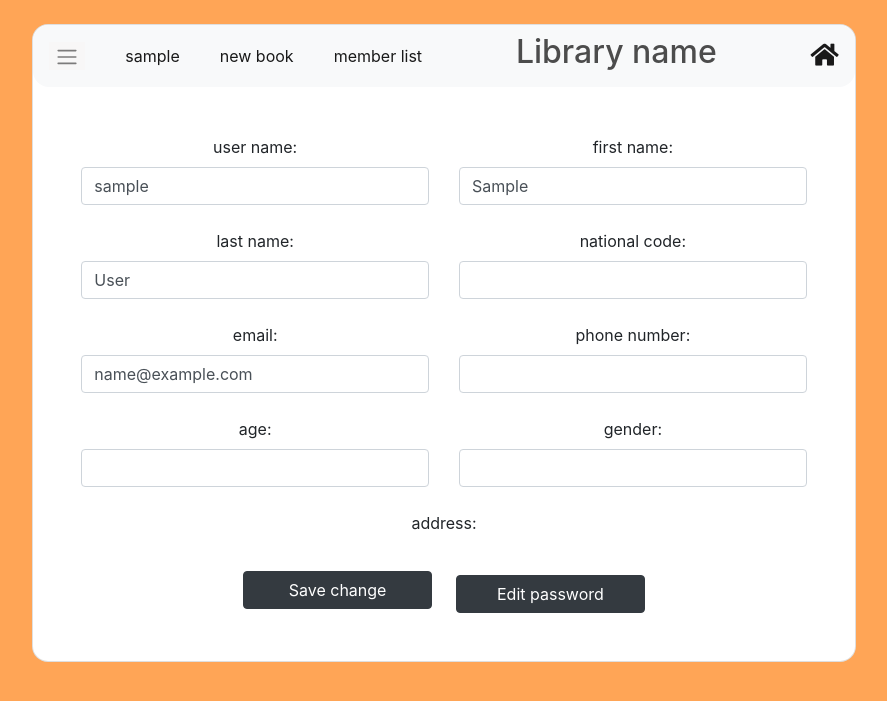
After one commit to fereshtehAhmadi/Library-management, a Django app: page /account/ in a window 1280 px wide. The commit adds this page. Shown: the top 701 px of the page, without its empty margins (196-1083 px from the left). Run offline with Django 3.2, Linux system fonts and the light colour scheme; the visitor is signed in with stand-in values (Sample User, id 1); some libraries are stand-ins or nearby versions.

Commit message:
edit account

```diff
--- a/accounts/forms.py
+++ b/accounts/forms.py
@@ -26,6 +26,36 @@ class UserRegisterationForm(forms.ModelForm):
         return cd['password2']
 
 
+class UpdateUserForm(forms.ModelForm):
+    username = forms.CharField()
+    email = forms.EmailField()
+    first_name = forms.CharField()
+    last_name = forms.CharField()
+    password = forms.CharField()
+    password2 = forms.CharField()
+    class Meta:
+        model = User
+        fields = ('username', 'email', 'first_name', 'last_name')
+
+    def clean_password2(self):
+        cd = self.cleaned_data
+        if cd['password'] != cd['password2']:
+            raise forms.ValidationError('Passwords don\'t match.')
+        return cd['password2']
+
+
+
+
+class ProfileForm(forms.ModelForm):
+    address = forms.Textarea()
+    national_code = forms.IntegerField(required=True)
+    age = forms.IntegerField(required=True)
+    phone_number = forms.IntegerField(required=True)
+
+    class Meta:
+        model = Profile
+        fields = ('phone_number', 'address', 'age', 'gender', 'national_code')
+
 
 # class CreateUserForm(UserCreationForm):
 #     password2 = forms.CharField(label='Confirm password', widget=forms.PasswordInput(attrs={'class': 'form-control'}))
--- a/accounts/urls.py
+++ b/accounts/urls.py
@@ -5,5 +5,6 @@ urlpatterns = [
     path('', views.home, name='home'),
     path('login/', views.login_user, name='login_user'),
     path('register/', views.register, name='register'),
+    path('account/', views.account, name='account'),
     path('logout/', views.logout_user, name='logout_user'),
 ]
--- a/accounts/views.py
+++ b/accounts/views.py
@@ -3,9 +3,25 @@ from accounts.models import Profile
 from django.contrib.auth.models import User
 from django.contrib.auth import authenticate, login, logout
 from django.contrib.auth.decorators import login_required
-from accounts.forms import UserRegisterationForm
+from accounts.forms import UserRegisterationForm, UpdateUserForm, ProfileForm
 from django.contrib import messages
 
+
+@login_required(login_url='login')
+def account(request):
+    if request.method == 'POST':
+        user_form = UpdateUserForm(request.POST, instance=request.user)
+        profile = ProfileForm(request.POST, instance=request.user)
+        if user_form.is_valid() and profile.is_valid():
+            edit_user = user_form.save(commit=False)
+            edit_user.set_password(user_form.cleaned_data['password'])
+            edit_user.save()
+            obj = Profile.objects.get(user= edit_user)
+            n = Profile(profile, user= obj)
+            n.save()
+    user_form = UpdateUserForm(request.POST, instance=request.user)
+    profile = ProfileForm(request.POST, instance=request.user)
+    return render(request, 'accounts/account.html', {'edit': user_form, 'profile': profile})
 
 
 def register(request):
@@ -47,4 +63,4 @@ def logout_user(request):
 
 
 def home(request):
-    return render(request, 'home.html')
+    return render(request, 'index.html')
--- a/library_managment/settings.py
+++ b/library_managment/settings.py
@@ -38,6 +38,7 @@ INSTALLED_APPS = [
     'django.contrib.sessions',
     'django.contrib.messages',
     'django.contrib.staticfiles',
+    'widget_tweaks',
 
     'accounts',
     'books',
--- /dev/null
+++ b/template/accounts/account.html
@@ -0,0 +1,132 @@
+{% extends 'base.html' %}
+
+{% block title %} account {% endblock %}
+{% block style %}
+<style>
+  body{
+    background-color: #ffa556;
+  }
+  .dropbtn {
+      border: none;
+      cursor: pointer;
+  }
+
+  .dropdown {
+      position: relative;
+      display: inline-block;
+  }
+
+  .dropdown-content {
+      width: 200px;
+      display: none;
+      position: absolute;
+      right: 0;
+      background-color: #f5f9f9;
+  }
+
+  .dropdown-content a {
+      color: black;
+      padding: 12px 16px;
+      text-decoration: none;
+      display: block;
+  }
+
+  .dropdown-content a:hover {background-color: #f1f1f1}
+
+  .dropdown:hover .dropdown-content {
+      display: block;
+  }
+  #menu{
+    background-color: rgb(248, 247, 247);
+  }
+  #add{
+    background-color: rgb(248, 247, 247);
+    margin-left: 20px;
+    border: none;
+  }
+  a{
+    text-decoration: none;
+}
+</style>
+{% endblock %}
+
+{% block content %}
+  <div class="container py-4 col-8">
+    <div class="row d-flex justify-content-center align-items-center">
+      <div class="col-12">
+        <div class="card shadow-2-strong" style="border-radius: 1rem;">
+          <!-- navbarText -->
+          {% include '../tem/navbar2.html' %}
+
+          <div class="card-body p-5 text-center">
+            <form method="post">
+
+                {% load widget_tweaks %}
+
+                {% csrf_token %}
+                <div class="form-outline">
+
+                    <div class="row mb-4">
+                        <div class="col">
+                          <label for="firstname">user name:</label>
+                          {% render_field edit.username class="form-control" value=user.username type="text" %}
+                        </div>
+                        <div class="col">
+                          <label for="lastname">first name:</label>
+                          {% render_field edit.first_name class="form-control" value=user.first_name type="text" %}
+                      </div>
+                    </div>
+
+                <div class="row mb-4">
+                  <div class="col">
+                    <label for="firstname">last name:</label>
+                    {% render_field edit.last_name class="form-control" value=user.last_name type="text"  %}
+                </div>
+                  <div class="col">
+                    <label for="lastname">national code:</label>
+                    {% render_field profile.national_code class="form-control"  type="text"  %}
+                </div>
+                </div>
+
+                <div class="row mb-4">
+                    <div class="col">
+                      <label for="email">email:</label>
+                      {% render_field edit.email class="form-control" value=user.email type="email"  %}
+                    </div>
+                    <div class="col">
+                      <label for="firstname">phone number:</label>
+                      {% render_field profile.phone_number class="form-control"  type="text"  %}
+                    </div>
+                  </div>
+
+                <div class="row mb-4">
+                    <div class="col">
+                      <label for="email">age:</label>
+                      {% render_field profile.age class="form-control"  type="text"  %}
+                    </div>
+                    <div class="col">
+                      <label for="firstname">gender:</label>
+                      {% render_field profile.national_code class="form-control"  type="text"  %}
+                    </div>
+                </div>
+
+                <div class="form-outline mb-4">
+                  <label for="address">address:</label>
+                  {% render_field edit.address class="form-control" rows="3" %}
+                </div>
+
+                <div class="row justify-content-center align-items-center">
+                <button class="btn btn-dark btn-md btn-block col-3" type="submit">Save change</button>
+                <a href="" class="btn btn-dark btn-md btn-block col-3 ml-4" type="submit">Edit password</a>
+                </div>
+              </form>
+
+
+
+          </div>
+        </div>
+      </div>
+    </div>
+  </div>
+
+{% endblock %}
--- a/template/base.html
+++ b/template/base.html
@@ -15,6 +15,9 @@
     body{
         background-color: #ffa556;
     }
+    a{
+        text-decoration: none;
+    }
 </style>
 {% endblock%}
 <body>
--- /dev/null
+++ b/template/tem/navbar2.html
@@ -0,0 +1,81 @@
+{% extends 'base.html' %}
+
+{% block content %}
+<nav class="navbar navbar-expand-lg navbar-light bg-light" style="border-radius: 1rem;">
+  <div class="dropdown bg-light" style="float:right;">
+    <button class="dropbtn" id="menu"><span class="navbar-toggler-icon"></span></button>
+    <div class="dropdown-content dropdown-menu">
+
+      {% if request.user.is_staff %}
+      <a href="{% url 'account' %}" style="text-decoration: none;">Edit info</a>
+      <a href="" style="text-decoration: none;">Advanced search</a>
+      <a href="" style="text-decoration: none;">your book</a>
+      <a href="" style="text-decoration: none;">Book Marck</a>
+      <a href="" style="text-decoration: none;">Book request</a>
+      <a href="" style="text-decoration: none;">about library/ ruls</a>
+      <a href="{% url 'logout_user' %}" style="text-decoration: none;">Log out</a>
+
+      {% elif request.user.is_authenticated %}
+      <a href="{% url 'account' %}" style="text-decoration: none;">Edit info</a>
+      <a href="" style="text-decoration: none;">Advanced search</a>
+      <a href="" style="text-decoration: none;">your book</a>
+      <a href="" style="text-decoration: none;">Book Marck</a>
+      <a href="" style="text-decoration: none;">Book request</a>
+      <a href="" style="text-decoration: none;">about library/ ruls</a>
+      <a href="{% url 'logout_user' %}" style="text-decoration: none;">Log out</a>
+
+      {% else %}
+      <a href="" style="text-decoration: none;">Advanced search</a>
+      <a href="{% url 'login_user' %}" style="text-decoration: none;">login user</a>
+      <a href="{% url 'register' %}" style="text-decoration: none;">register</a>
+      <a href="" style="text-decoration: none;">about library/ ruls</a>
+      {% endif %}
+
+  </div>
+  </div>
+  <ul class="navbar-nav ml-4" >
+    <li class="nav-item">
+  <span class="navbar-text ml-3">
+    {% if request.user.is_authenticated%}
+    <a href="{% url 'account' %}" style="text-decoration: none;">{{ user.username }}</a>
+    {% else %}
+    <a href="{% url 'login_user' %}" style="text-decoration: none;">login/register</a>
+    {% endif %}
+  </span>
+  </li>
+  </ul>
+
+  {% if request.user.is_staff %}
+  <ul class="navbar-nav ml-4" >
+    <li class="nav-item">
+  <span class="navbar-text ml-3">
+    <a href="" style="text-decoration: none;">new book</a>
+  </span>
+  </li>
+  </ul>
+  {% endif %}
+
+  {% if request.user.is_superuser %}
+  <ul class="navbar-nav ml-4" >
+    <li class="nav-item">
+  <span class="navbar-text ml-3">
+    <a href="" style="text-decoration: none;">member list</a>
+  </span>
+  </li>
+  </ul>
+  {% endif %}
+
+    <ul class="navbar-nav ml-auto">
+      <li class="nav-item">
+          <h2 style="color: #4c4c4c;">Library name</h2>
+      </li>
+    </ul>
+    <ul class="navbar-nav ml-auto">
+      <li class="nav-item">
+  <span class="navbar-text">
+    <a href="{% url 'home' %}" style="text-decoration: none;"><i class="fas fa-home" style="font-size: 25px;"></i></a>
+  </span>
+  </li>
+  </ul>
+</nav>
+{% endblock %}
```
Also changed, not shown: books/forms.py (added, +8 -0 lines), books/views.py (+8 -2 lines), template/index.html (+47 -28 lines), template/tem/navbar.html (deleted, +0 -89 lines), template/tem/navbar1.html (added, +107 -0 lines).
